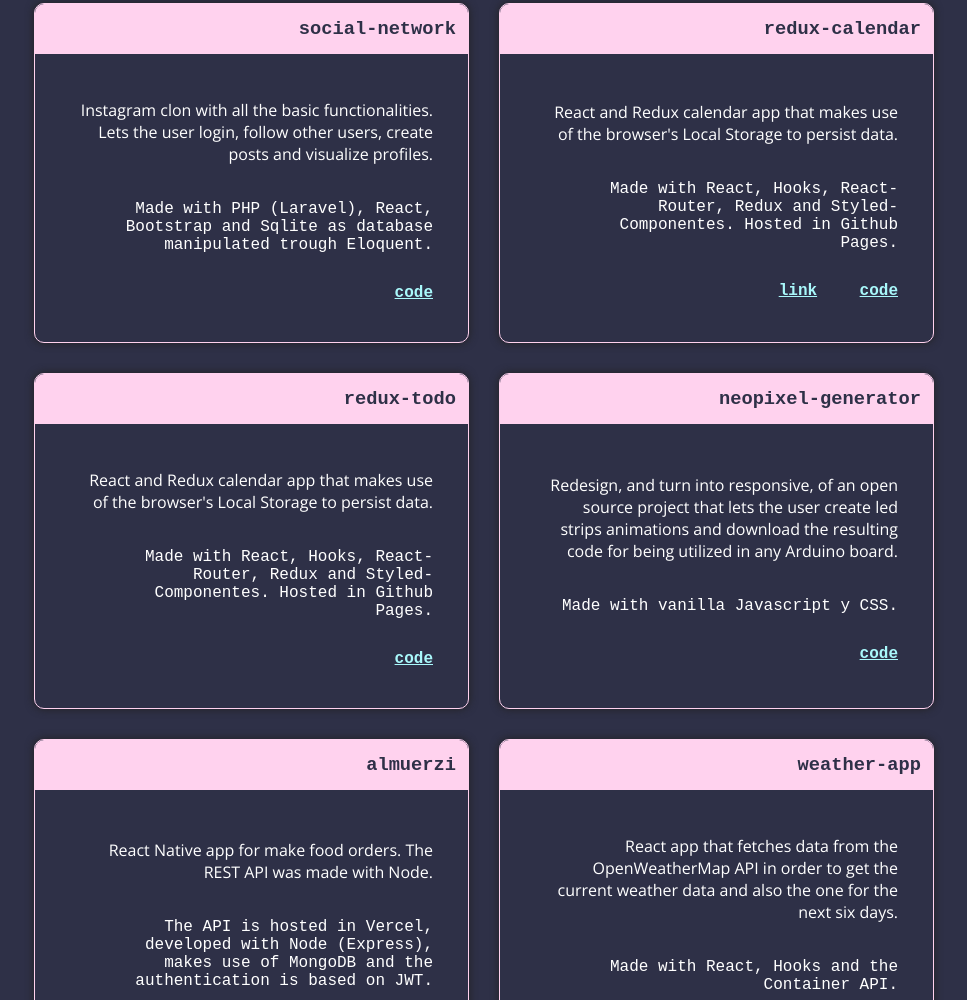
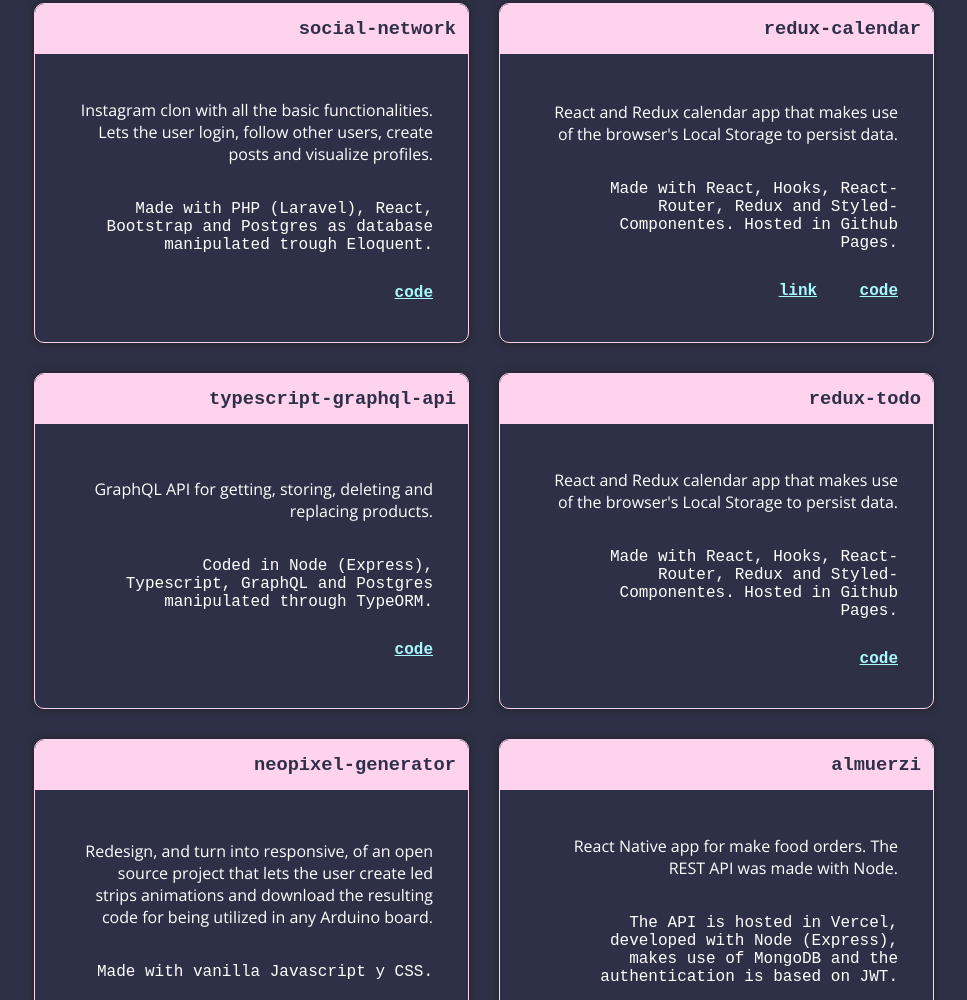
Before and after one commit to jmmzzei/personal-web, a website built with webpack: page src/index.html in a window 1280 px wide. Shown: the part 2664-3664 px from the top of the page, without its empty margins (156-1123 px from the left). Built offline with nearby package versions, Linux system fonts and the light colour scheme; files whose address does not match are found by name.

Commit message:
Add ts-graphql-api card

```diff
--- a/src/index.html
+++ b/src/index.html
@@ -267,8 +267,8 @@
               login, follow other users, create posts and visualize profiles.
             </p>
             <code
-              >Made with PHP (Laravel), React, Bootstrap and Sqlite as database
-              manipulated trough Eloquent.</code
+              >Made with PHP (Laravel), React, Bootstrap and Postgres as
+              database manipulated trough Eloquent.</code
             >
             <div class="card__links">
               <a
@@ -302,6 +302,26 @@
                 target="_blank"
                 rel="noopener noreferrer"
                 href="https://github.com/jmmzzei/redux-calendar"
+                >code</a
+              >
+            </div>
+          </div>
+        </div>
+        <div class="card">
+          <div class="card__body" id="graph">
+            <h3>typescript-graphql-api</h3>
+            <p>
+              GraphQL API for getting, storing, deleting and replacing products.
+            </p>
+            <code>
+              Coded in Node (Express), Typescript, GraphQL and Postgres
+              manipulated through TypeORM.</code
+            >
+            <div class="card__links">
+              <a
+                target="_blank"
+                rel="noopener noreferrer"
+                href="https://github.com/jmmzzei/ts-graphql-ps"
                 >code</a
               >
             </div>
@@ -442,7 +462,8 @@
             <span>
               If you like what you've seen, feel free to reach out to me to
             </span>
-            <a href="mailto:josemmazzei@gmail.com">josemmazzei@gmail.com</a><span>.</span>
+            <a href="mailto:josemmazzei@gmail.com">josemmazzei@gmail.com</a
+            ><span>.</span>
           </p>
         </section>
 
--- a/src/js/changeLanguage.js
+++ b/src/js/changeLanguage.js
@@ -1,28 +1,31 @@
-import lang from "../lang.json"
-
-const cardIds = [
-  "nfc",
-  "cli",
-  "minimal",
-  "twittear",
-  "calendar",
-  "todo",
-  "music",
-  "movie",
-  "almuerzi",
-  "weather",
-  "weatherandroid",
-  "social",
-  "neopixel",
-  "page",
-]
-
-const paragraph = ["first", "second", "third"]
-const navItems = ["about", "projects", "contact"]
-const links = ["code", "download", "guide", "guía", "código", "descargar"]
-const arrLinksContainer = Array.from(document.getElementsByClassName("card__links"))
+import lang from '../lang.json'
 
 export const changeLanguage = language => {
+  const cardIds = [
+    'nfc',
+    'graph',
+    'cli',
+    'minimal',
+    'twittear',
+    'calendar',
+    'todo',
+    'music',
+    'movie',
+    'almuerzi',
+    'weather',
+    'weatherandroid',
+    'social',
+    'neopixel',
+    'page',
+  ]
+
+  const paragraph = ['first', 'second', 'third']
+  const navItems = ['about', 'projects', 'contact']
+  const links = ['code', 'download', 'guide', 'guía', 'código', 'descargar']
+  const arrLinksContainer = Array.from(
+    document.getElementsByClassName('card__links'),
+  )
+
   cardIds.forEach(id => {
     document.getElementById(id).childNodes[1].innerText = lang[language][id].p
     document.getElementById(id).childNodes[2].innerText =
@@ -31,23 +34,23 @@ export const changeLanguage = language => {
 
   navItems.forEach(item => {
     document.getElementById(item).childNodes[0].innerText =
-      lang[language].nav["nav-" + item]
-    document.getElementById("nav-" + item).childNodes[0].innerText =
-      lang[language].nav["nav-" + item]
+      lang[language].nav['nav-' + item]
+    document.getElementById('nav-' + item).childNodes[0].innerText =
+      lang[language].nav['nav-' + item]
   })
 
   paragraph.forEach((paragraph, i) => {
-    document.getElementById("aboutcontent").childNodes[i].innerText =
-      lang[language]["aboutcontent"][paragraph]
+    document.getElementById('aboutcontent').childNodes[i].innerText =
+      lang[language]['aboutcontent'][paragraph]
   })
 
-  document.getElementById("message").childNodes[0].innerText =
-    lang[language]["message"]
+  document.getElementById('message').childNodes[0].innerText =
+    lang[language]['message']
 
   arrLinksContainer.forEach(container => {
     let containersArr = Array.from(container.childNodes)
     containersArr.forEach(e => {
-      if (e.tagName == "A") {
+      if (e.tagName == 'A') {
         let finded = links.find(link => e.innerText == link)
         if (finded) e.innerText = lang.links[finded]
       }
--- a/src/lang.json
+++ b/src/lang.json
@@ -26,6 +26,10 @@
       "p": "React and Redux calendar app that makes use of the browser's Local Storage to persist data.",
       "code": "Made with React, Hooks, React-Router, Redux and Styled-Componentes. Hosted in Github Pages."
     },
+    "graph": {
+      "p": "GraphQL API for getting, storing, deleting and replacing products.",
+      "code": "Coded in Node (Express), Typescript, GraphQL and Postgres manipulated through TypeORM."
+    },
     "movie": {
       "p": "React app that fetches data from the The Movie Database API based on a search parameter defined by the user. The app also allows to view the details of each selected movie.",
       "code": "Made with React, Hooks, Reach Router and Styled Components."
@@ -40,7 +44,7 @@
     },
     "social": {
       "p": "Instagram clon with all the basic functionalities. Lets the user login, follow other users, create posts and visualize profiles.",
-      "code": "Made with PHP (Laravel), React, Bootstrap and Sqlite as database manipulated trough Eloquent."
+      "code": "Made with PHP (Laravel), React, Bootstrap and Postgres as database manipulated trough Eloquent."
     },
     "page": {
       "p": "Code of the current page.",
@@ -113,7 +117,7 @@
     },
     "social": {
       "p": "Clon de Instagram con todas sus funcionalidades básicas. Permite registrarse, seguir usuarios, crear posts y visualizar perfiles.",
-      "code": "Hecha con PHP (Laravel), React, Bootstrap y Sqlite como base de datos manipulada en la aplicación a través de Eloquent."
+      "code": "Hecha con PHP (Laravel), React, Bootstrap y Postgres como base de datos manipulada a través de Eloquent."
     },
     "weather": {
       "p": "Aplicación web hecha con React que hace uso de la API de OpenWeatherMap para obtener los datos actuales del clima y también los de los próximos seis días.",
@@ -131,6 +135,10 @@
       "p": "Aplicación CLI para obtener información relevante sobre las criptomonedas requeridas.",
       "code": "Hecha con Node, la API de CoinAPI, Commander, Inquirer y librerías adicionales para el estilizado de la aplicación."
     },
+    "graph": {
+      "p": "GraphQL API para almacenar, obtener, eliminar y modificar productos.",
+      "code": "Programada con Node (Express), Typescript, GraphQL y Postgres como base de datos manipulada a través de TypeORM."
+    },
     "almuerzi": {
       "p": "Aplicación para realizar pedidos de comida hecha en React Native. Cuenta con dos partes, la API REST y la aplicación.",
       "code": "Hecha con React Native y Node (Express). Hosteada en Vercel."
```
